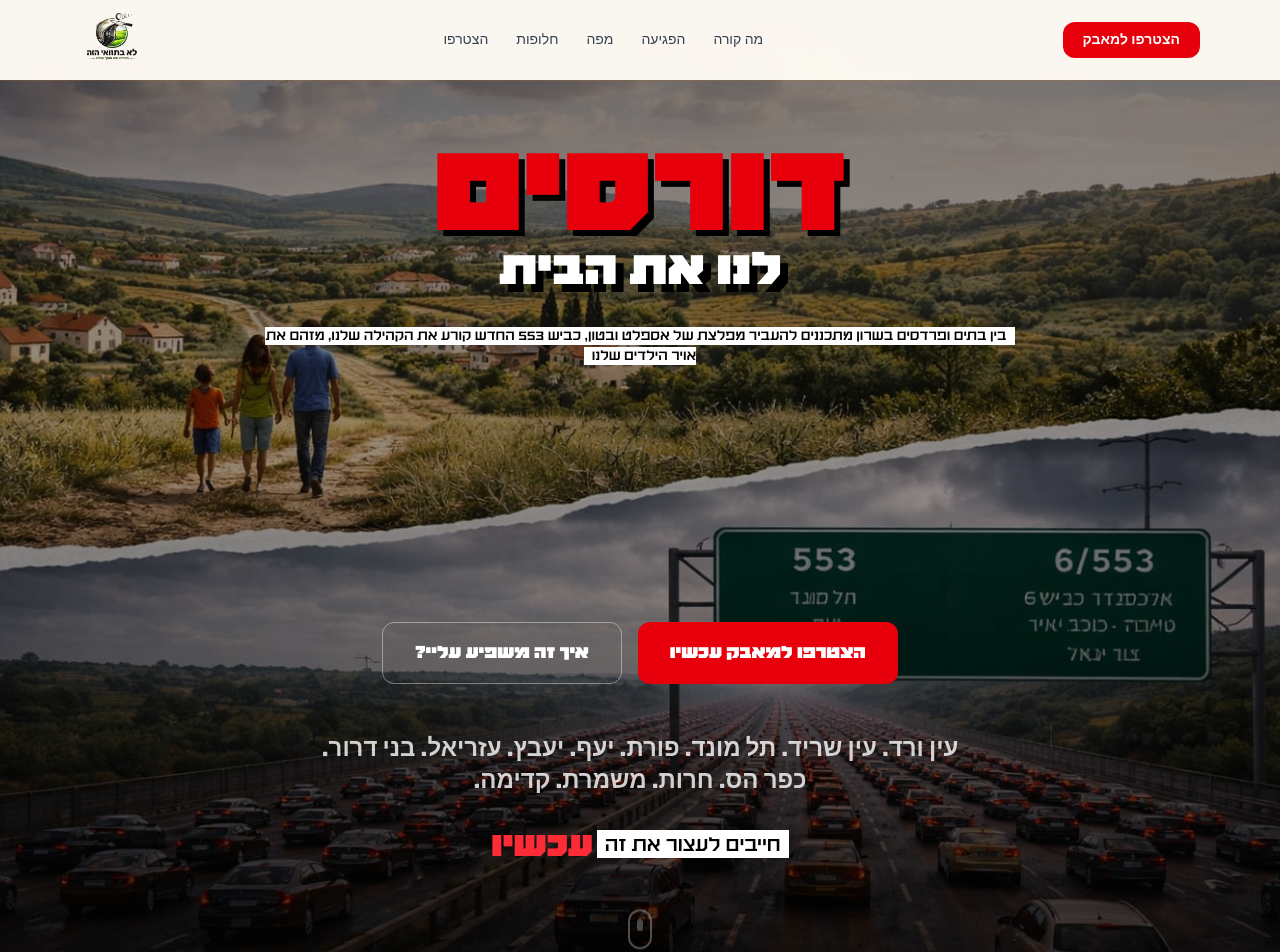
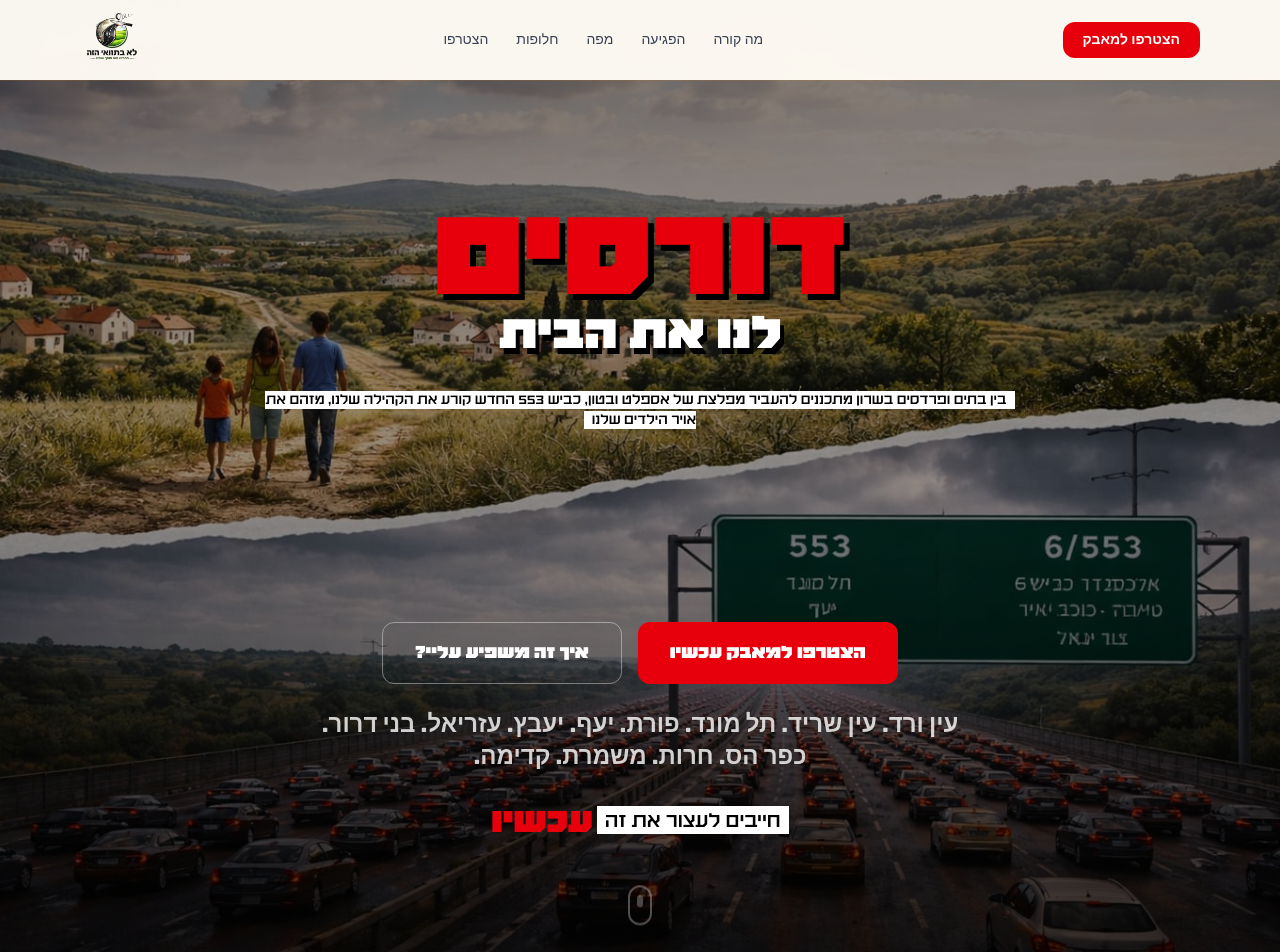
Before and after one commit to orrgoren/road-553, a React (Vite) app: page / in a window 1280 px wide. Shown: the top 952 px of the page. Built offline with nearby package versions, Linux system fonts and the light colour scheme; no server answers.

Commit message:
change hero text

```diff
--- a/src/routes/index.tsx
+++ b/src/routes/index.tsx
@@ -409,21 +409,21 @@ function HomePage() {
           background: 'linear-gradient(to bottom, rgba(0,0,0,0.5) 0%, rgba(0,0,0,0.4) 50%, rgba(0,0,0,0.75) 100%)'
         }} />
 
-        <div className="relative z-10 max-w-5xl mx-auto px-4 text-center pt-32 sm:pt-32 pb-32" style={{ fontFamily: "Haim, sans-serif" }}>
+        <div className="relative z-10 max-w-5xl mx-auto px-4 text-center pt-32 mt-16 pb-32" style={{ fontFamily: "Haim, sans-serif" }}>
           <h1
-            className="text-8xl sm:text-9xl md:text-10xl font-black leading-none mb-0 text-red-600"
+            className="text-[80px] sm:text-8xl md:text-9xl font-black leading-none mb-0 text-red-600"
             style={{ fontFamily: "Haim, sans-serif", filter: 'drop-shadow(6px 6px #000000)' }}
           >
             דורסים
           </h1>
           <h2
-            className="text-[54px] sm:text-7xl md:text-5xl font-black leading-none mb-8 text-white"
-            style={{ fontFamily: "Haim, sans-serif", filter: 'drop-shadow(8px 8px #000000)', marginTop: '-0.2em' }}
+            className="text-[44px] sm:text-7xl md:text-5xl font-black leading-none mb-8 text-white"
+            style={{ fontFamily: "Haim, sans-serif", filter: 'drop-shadow(4px 6px #000000)', marginTop: '-0.2em' }}
           >
             לנו את הבית
           </h2>
 
-          <p className="text-sm max-w-3xl mx-auto mb-64" >
+          <p className="text-sm max-w-3xl mx-auto mb-48" >
             <span className="bg-white text-black px-2 py-0.5">בין בתים ופרדסים בשרון מתכננים להעביר מפלצת של אספלט ובטון, כביש 553 החדש קורע את הקהילה שלנו, מזהם את אויר הילדים שלנו</span>
           </p>
 
@@ -442,13 +442,13 @@ function HomePage() {
             </a>
           </div>
 
-          <p className="text-white/80 text-2xl max-w-2xl mx-auto mt-12 font-family-rubik font-bold">
+          <p className="text-white/80 text-2xl max-w-2xl mx-auto mt-6 font-family-rubik font-bold">
             עין ורד. עין שריד. תל מונד. פורת. יעף. יעבץ. עזריאל. בני דרור.<br />כפר הס. חרות. משמרת. קדימה.
           </p>
 
           <div className="mt-8 w-fit mx-auto flex items-center gap-1">
             <div className="bg-white text-black px-2 text-[20px] h-7">חייבים לעצור את זה</div>
-            <div className="font-bold text-red-500 text-[35px] leading-none h-8">עכשיו</div>
+            <div className="font-bold text-red-600 text-[35px] leading-none h-8">עכשיו</div>
           </div>
 
           <div className="absolute bottom-8 left-1/2 -translate-x-1/2 animate-float">
```
